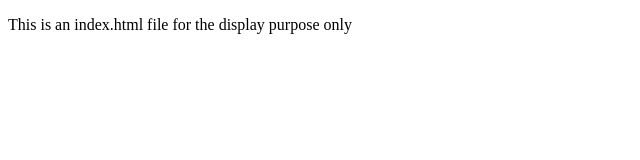
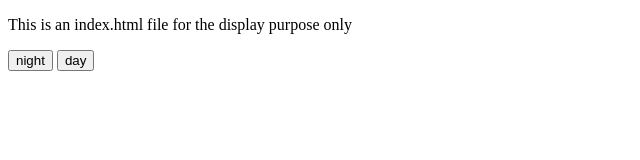
Before and after one commit to taeyoon-lee/web, a plain HTML site: page index.html in a window 1280 px wide. Shown: the whole page, without its empty margins (0-640 px from the left). Drawn offline with Linux system fonts and the light colour scheme.

Commit message:
JS night/day button included

```diff
--- a/index.html
+++ b/index.html
@@ -8,5 +8,13 @@
 </head>
 <body>
   <p>This is an index.html file for the display purpose only</p>
+  <input type="button" value='night' onclick="
+  document.querySelector('body').style.backgroundColor='black';
+  document.querySelector('body').style.color='white'">
+
+  <input type="button" value='day' onclick="
+  document.querySelector('body').style.backgroundColor='white';
+  document.querySelector('body').style.color='black'">
+
 </body>
 </html>
```
